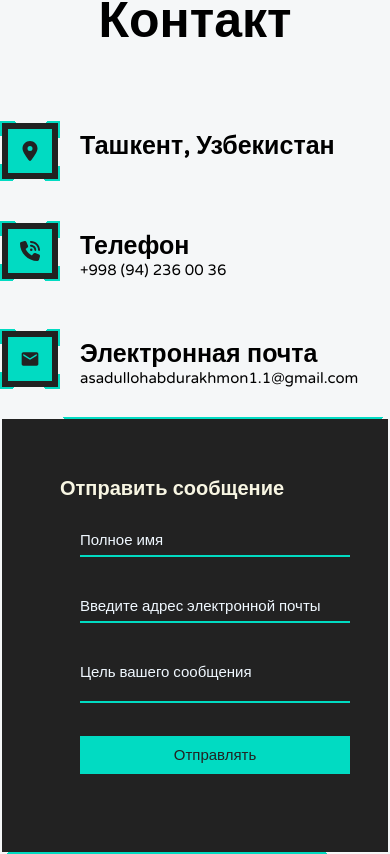
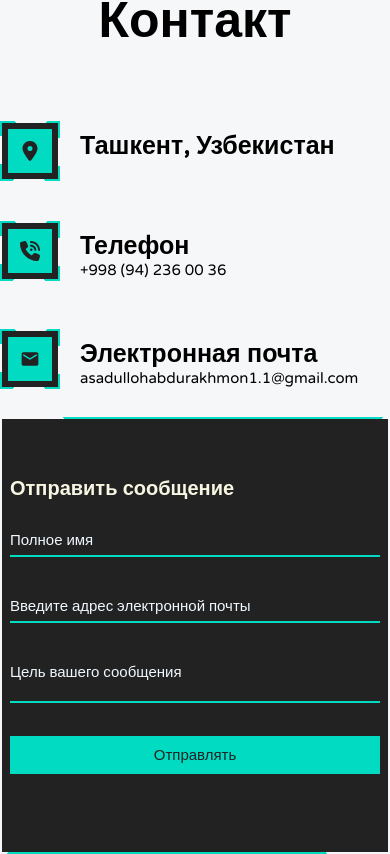
Before and after one commit to HumbleBoyy/Asadullohs, a React (Vite) app: page / in a window 390 px wide. Shown: the part 2712-3566 px from the top of the page. Built offline with nearby package versions, Linux system fonts and the light colour scheme; no server answers; the database is empty.

Commit message:
this commit is for contact section

```diff
--- a/src/Components/Contact/contact.css
+++ b/src/Components/Contact/contact.css
@@ -145,7 +145,7 @@
 .inputBox{
     position: relative;
     width: 100%;
-    margin: 2rem;
+    margin: 2rem 0rem;
 }
 
 .inputBox .form_input{
@@ -197,6 +197,9 @@
 }
 @media(max-width:1024px){
     .contact_form{
+        padding: 6rem 1rem;
+     }
+    .contact_form{
         width: 50%;
     }
 }
@@ -215,6 +218,9 @@
 }
 
 @media(max-width:362px){
+    .contact_form{
+       padding: 6rem 1rem;
+    }
     .info_text_wrapper{
         margin: 1rem 0.1rem;
     }
```
